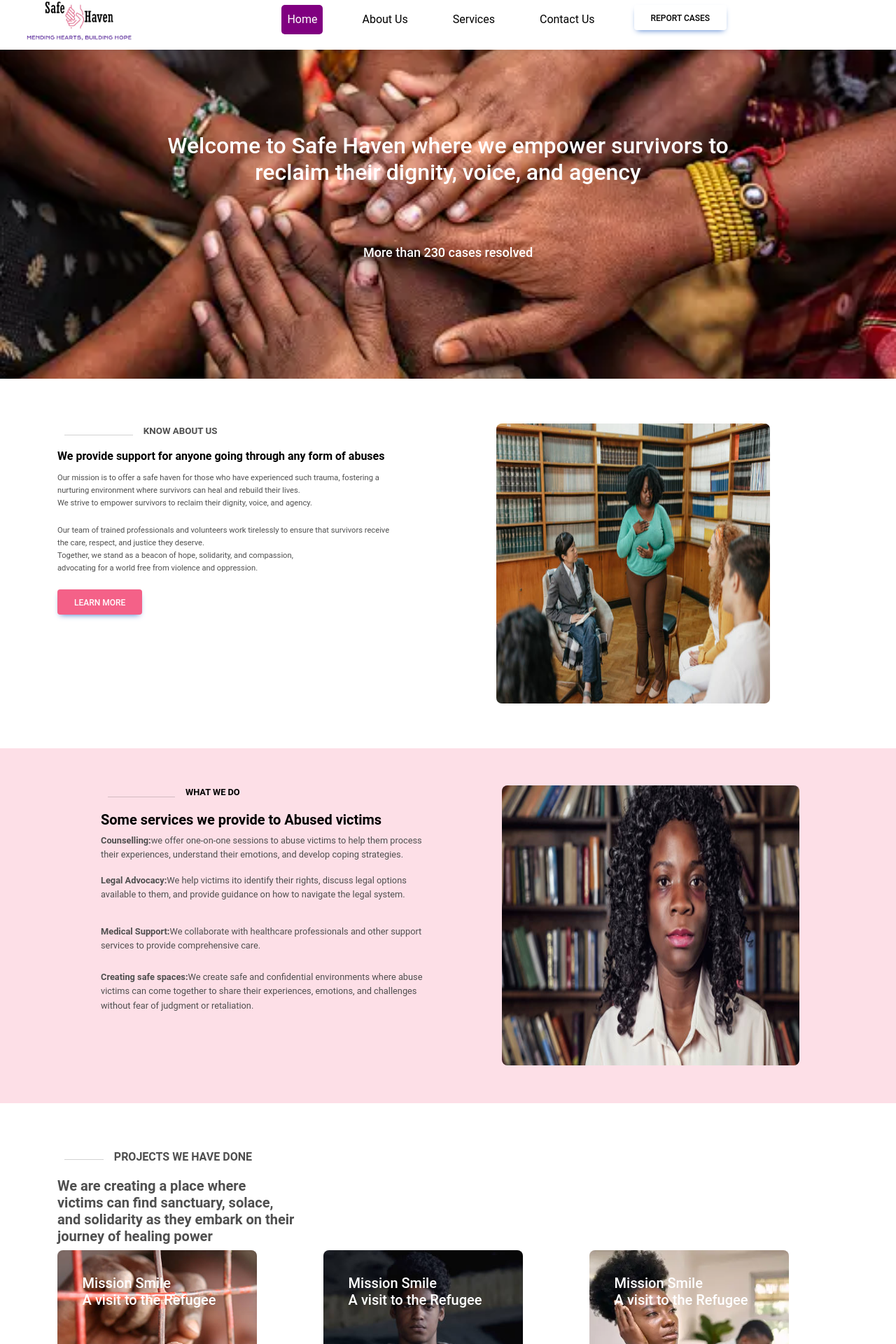
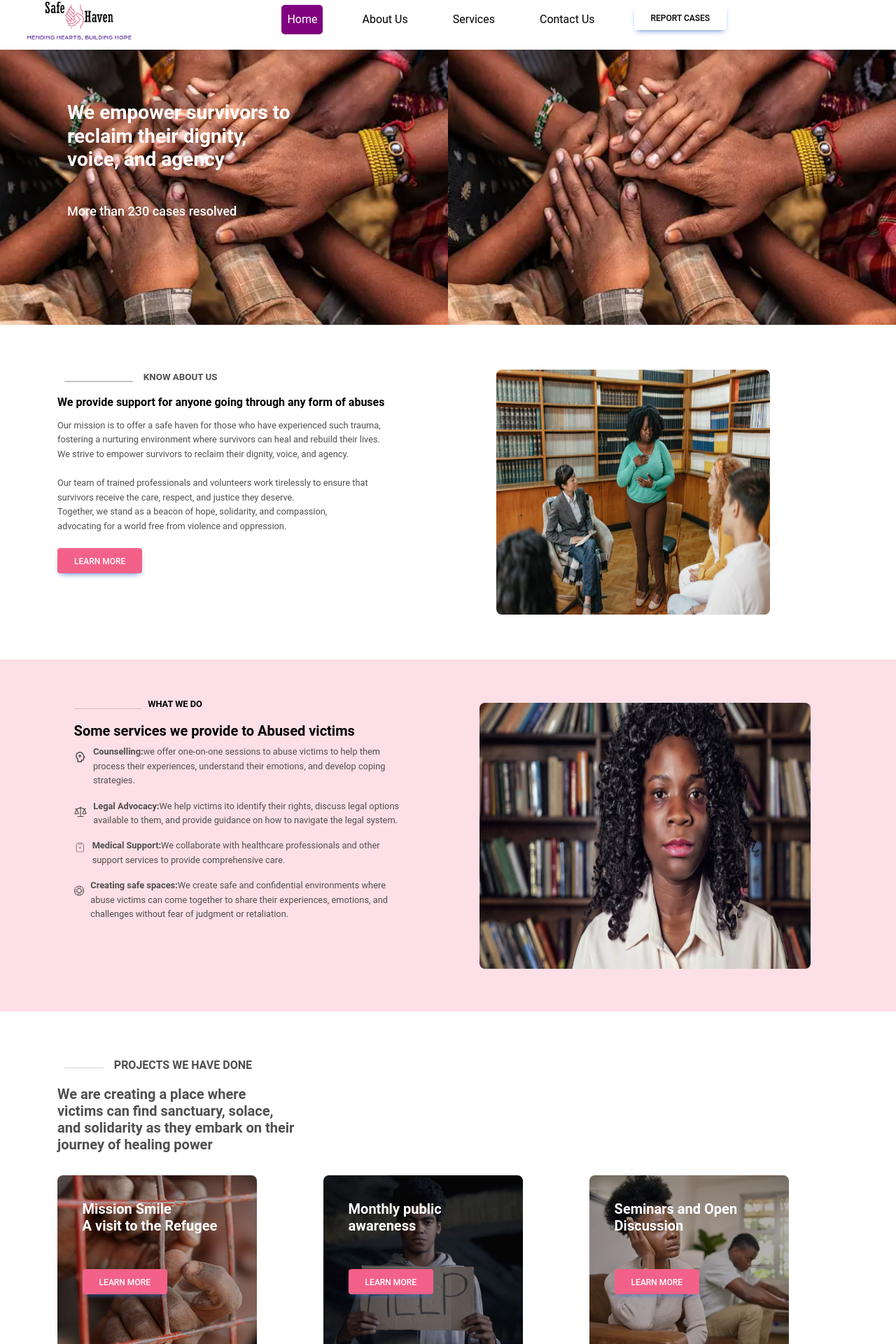
Before and after one commit to DIANAAJAMBO/SafeHaven, a React (Vite) app: page / in a window 1280 px wide. Shown: the part 16-1936 px from the top of the page at 70% size. Built offline with nearby package versions, Linux system fonts and the light colour scheme.

Commit message:
Add responsiveness for large devices

```diff
--- a/src/components/Contribute.jsx
+++ b/src/components/Contribute.jsx
@@ -4,11 +4,11 @@ import Hands from '../assets/hands.png';
 
 const Contribute = () => {
     return (
-        <Container style={{ marginTop: '5%', width: '70%', backgroundSize: 'cover', backgroundPosition: 'center', height: '50vh', padding: '5%', backgroundImage: `linear-gradient(rgba(255, 255, 255, 0.4), rgba(255, 255, 255, 0.4)), url(${Hands})`, borderRadius: '20px' }}>
+        <Container style={{ marginTop: '5%', width: '70%', backgroundSize: 'cover', backgroundPosition: 'center', height: '50vh', padding: '5%', backgroundImage: `linear-gradient(rgba(255, 255, 255, 0.3), rgba(255, 255, 255, 0.3)), url(${Hands})`, borderRadius: '20px' }}>
             <Row>
                 <Col className="d-flex justify-content-center">
                     <div className="text-center" style={{ marginTop: '5%' }} >
-                        <h3 style={{ color: 'rgba(24, 24, 24, 1)' }}>You can contribute or volunteer in our organisation to provide support for abused victims by offering your time, skills and  compassion</h3>
+                        <h3 style={{ color: 'rgba(24, 24, 24, 1)' }}><b>You can contribute or volunteer in our organisation to provide support for abused victims by offering your time, skills and  compassion</b></h3>
                         <Button style={{ backgroundColor: 'rgba(244, 97, 136, 1)', marginTop: '30px' }}>Join as a volunteer</Button>
                         <Button style={{ backgroundColor: '#FFFF', color: 'black', marginLeft: '20px', marginTop: '30px' }}>Donate</Button>
                     </div>
--- a/src/components/Projects.jsx
+++ b/src/components/Projects.jsx
@@ -18,23 +18,23 @@ const Projects = () => {
                         <h5><b>We are creating a place where<br />victims can find sanctuary, solace,<br /> and solidarity as they embark on their <br /> journey of healing power</b></h5>
                     </Row>
 
-                    <Row>
+                    <Row className='mt-4'>
                         <Col >
                             <div style={{
-                                backgroundImage: `url(${Handgate})`, backgroundSize: 'cover', backgroundPosition: 'center', height: '300px', width: '80%', padding: '10%',borderRadius: '8px'
+                                backgroundImage:`linear-gradient(rgba(0, 0, 0, 0.3), rgba(0, 0, 0, 0.3)), url(${Handgate})`, backgroundSize: 'cover', backgroundPosition: 'center', height: '250px', width: '80%', padding: '10%',borderRadius: '8px'
                             }}>
-                                <h5 style={{ color: 'white' }}>Mission Smile <br />A visit to the Refugee</h5>
+                                <h5 style={{ color: 'white' }}><b>Mission Smile <br />A visit to the Refugee</b></h5>
                                 <Button style={{ marginTop: '20%', backgroundColor: 'rgba(244, 97, 136, 1)', color: 'white' }}>Learn More</Button>
                             </div>
                         </Col>
                         <Col>
-                            <div style={{ backgroundImage: `url(${Boyhelp})`, backgroundSize: 'cover', backgroundPosition: 'center', height: '300px', width: '80%', padding: '10%', borderRadius: '8px' }}>
-                                <h5 style={{ color: 'white' }}>Mission Smile <br />A visit to the Refugee</h5>
+                            <div style={{ backgroundImage:`linear-gradient(rgba(0, 0, 0, 0.3), rgba(0, 0, 0, 0.3)), url(${Boyhelp})`, backgroundSize: 'cover', backgroundPosition: 'center', height: '250px', width: '80%', padding: '10%', borderRadius: '8px' }}>
+                                <h5 style={{ color: 'white' }}><b>Monthly public<br /> awareness</b></h5>
                                 <Button style={{ marginTop: '20%', backgroundColor: 'rgba(244, 97, 136, 1)', color: 'white' }}>Learn More</Button>
                             </div></Col>
                         <Col>
-                            <div style={{ backgroundImage: `url(${Depressed})`, backgroundSize: 'cover', backgroundPosition: 'center', height: '300px', width: '80%', padding: '10%', borderRadius: '8px' }}>
-                                <h5 style={{ color: 'white' }}>Mission Smile <br />A visit to the Refugee</h5>
+                            <div style={{ backgroundImage:`linear-gradient(rgba(0, 0, 0, 0.3), rgba(0, 0, 0, 0.3)), url(${Depressed})`, backgroundSize: 'cover', backgroundPosition: 'center', height: '250px', width: '80%', padding: '10%', borderRadius: '8px' }}>
+                                <h5 style={{ color: 'white' }}><b>Seminars and Open  <br />Discussion</b></h5>
                                 <Button style={{ marginTop: '20%', backgroundColor: 'rgba(244, 97, 136, 1)', color: 'white' }}>Learn More</Button>
                             </div></Col>
                     </Row>
--- a/src/components/Welcome.jsx
+++ b/src/components/Welcome.jsx
@@ -1,14 +1,28 @@
 import React from 'react'
 import BackgroundImage from '../assets/holdinghands.png'
-import { Container } from 'react-bootstrap';
+import { Container, Row, Col } from 'react-bootstrap';
 
 const Welcome = () => {
   return (
-    <Container fluid style={{padding:'0'}}>
-      <div className="welcomebackground">
+    <Container fluid >
+      {/* <div className="welcomebackground">
         <h2 className="welcometitle">Welcome to Safe Haven where we empower survivors to <br/>reclaim their dignity, voice, and agency</h2>
         <h4 className="welcomesubtitle">More than 230 cases resolved</h4>
-      </div>
+      </div> */}
+      <Row className="" >
+        <Col className='p-0' md={6} >
+          <div className="welcomebackground">
+            {/* <img src={BackgroundImage} alt="Hand" style={{ height: '60vh', width: '100%' }} /> */}
+            <h3 className="welcometitle">We empower survivors to <br />reclaim their dignity,<br /> voice, and agency</h3>
+            <h4 className="welcomesubtitle">More than 230 cases resolved</h4>
+          </div>
+        </Col>
+        <Col className='p-0' md={6}>
+          <div>
+            <img src={BackgroundImage} alt="Hand" style={{ height: '60vh', width: '100%' }} />
+          </div>
+        </Col>
+      </Row>
     </Container>
 
   )
--- a/src/components/Whatwedo.jsx
+++ b/src/components/Whatwedo.jsx
@@ -2,7 +2,10 @@ import React from 'react'
 import { Row, Col, Container, Button } from 'react-bootstrap';
 import Image1 from '../assets/Image1.jpg'
 import Woman from '../assets/woman.png'
-
+import { RiPsychotherapyLine } from "react-icons/ri";
+import { GoLaw } from "react-icons/go";
+import { CiMedicalClipboard } from "react-icons/ci";
+import { SlSupport } from "react-icons/sl";
 
 const Whatwedo = () => {
     return (
@@ -17,19 +20,31 @@ const Whatwedo = () => {
                         <h5><b>Some services we provide to Abused victims</b></h5>
                     </Row>
                     <Row>
-                        <p><b>Counselling:</b>we offer one-on-one sessions to abuse victims to help them process their experiences, understand their emotions, and develop coping strategies.</p>
+                        <div style={{ display: 'flex' }}>
+                            <RiPsychotherapyLine style={{ margin: '' }} size={35} />
+                            <p><b>Counselling:</b>we offer one-on-one sessions to abuse victims to help them process their experiences, understand their emotions, and develop coping strategies.</p>
+                        </div>
                     </Row>
                     <Row>
-                        <p><b>Legal Advocacy:</b>We help victims ito identify their rights, discuss legal options available to them, and provide guidance on how to navigate the legal system.</p>
+                        <div style={{ display: 'flex' }}>
+                            <GoLaw size={35} />
+                            <p><b>Legal Advocacy:</b>We help victims ito identify their rights, discuss legal options available to them, and provide guidance on how to navigate the legal system.</p>
+                        </div>
                     </Row>
-                    <Row className="mt-3">
-                        <p><b>Medical Support:</b>We collaborate with healthcare professionals and other support services to provide comprehensive care.</p>
+                    <Row className="">
+                        <div style={{ display: 'flex' }}>
+                            <CiMedicalClipboard size={25} />
+                            <p><b>Medical Support:</b>We collaborate with healthcare professionals and other support services to provide comprehensive care.</p>
+                        </div>
                     </Row>
-                    <Row className="mt-2">
-                        <p><b>Creating safe spaces:</b>We create safe and confidential environments where abuse victims can come together to share their experiences, emotions, and challenges without fear of judgment or retaliation.</p>
+                    <Row className="">
+                        <div style={{ display: 'flex' }}>
+                            <SlSupport size={35} />
+                            <p><b>Creating safe spaces:</b>We create safe and confidential environments where abuse victims can come together to share their experiences, emotions, and challenges without fear of judgment or retaliation.</p>
+                        </div>
                     </Row>
                 </Col>
-                <Col className='wwdimage p-3' md={6} >
+                <Col className='wwdimage p-4' md={6} >
                     <div style={{}}>
                         <img src={Woman} alt="Hand" />
                     </div>
--- a/src/index.css
+++ b/src/index.css
@@ -108,22 +108,25 @@
   background-image: url('./assets/holdinghands.png');
   background-size:cover;
   background-position: center;
-  height: 60vh;
-  margin-top: 6%;
+  height: 100%;
   padding: 10% 0 ;
-  width:100vw
+  width:100%
 }
 
 .welcometitle {
-  text-align: center;
+  /* text-align: center; */
   color: #FFFFFF;
+  margin-top: 15%;
+  font-weight:bold;
+  margin-left: 15%;
 }
 
 .welcomesubtitle {
-  text-align: center;
+  /* text-align: center; */
   color: #FFFFFF;
   padding-top: 6%;
   font-size:large;
+  margin-left: 15%;
 }
 
 .knowsection {
@@ -142,6 +145,8 @@
 .knowdivider hr {
   width: 20%;
   margin-left: 10px;
+  border: none;
+  border-top: 2px solid rgba(24, 24, 24, 1);
 }
 
 .knowdivider p {
@@ -149,7 +154,7 @@
 }
 
 .knowcontent p {
-  font-size: 0.7rem;
+  font-size: 0.8rem;
   margin-top: 1%;
 }
 
@@ -159,7 +164,7 @@
 
 .knowimage img {
   width: 90%;
-  height: 50vh;
+  height: 350px;
   border-radius: 8px;
 }
 
@@ -181,7 +186,7 @@
 
 .wwddivider hr {
   width: 20%;
-  margin-left: 10px;
+
 
 }
 
@@ -201,15 +206,15 @@
 
 .wwdcontent p {
   font-size: 0.8rem;
-
+  margin-left: 2%;
 }
 /* .wwdimage {
-  height: 100vh;
+
 } */
 
 
 .wwdimage img {
-  height: 50vh;
+  height: 300px;
   width: 75%;
   border-radius: 8px;
   margin-left: 10%;
@@ -250,12 +255,12 @@
 
   }
   .wwdcontent {
-    margin-left: 10%;
+    margin-left: 7%;
     width: 40%;
   }
   .wwdimage img {
-    height: 50vh;
-    width: 70%;
+    height: 380px;
+    width: 80%;
     border-radius: 8px;
     margin-left: 10%;
   }
```
Also changed, not shown: src/components/Footer.jsx (+8 -8 lines).
